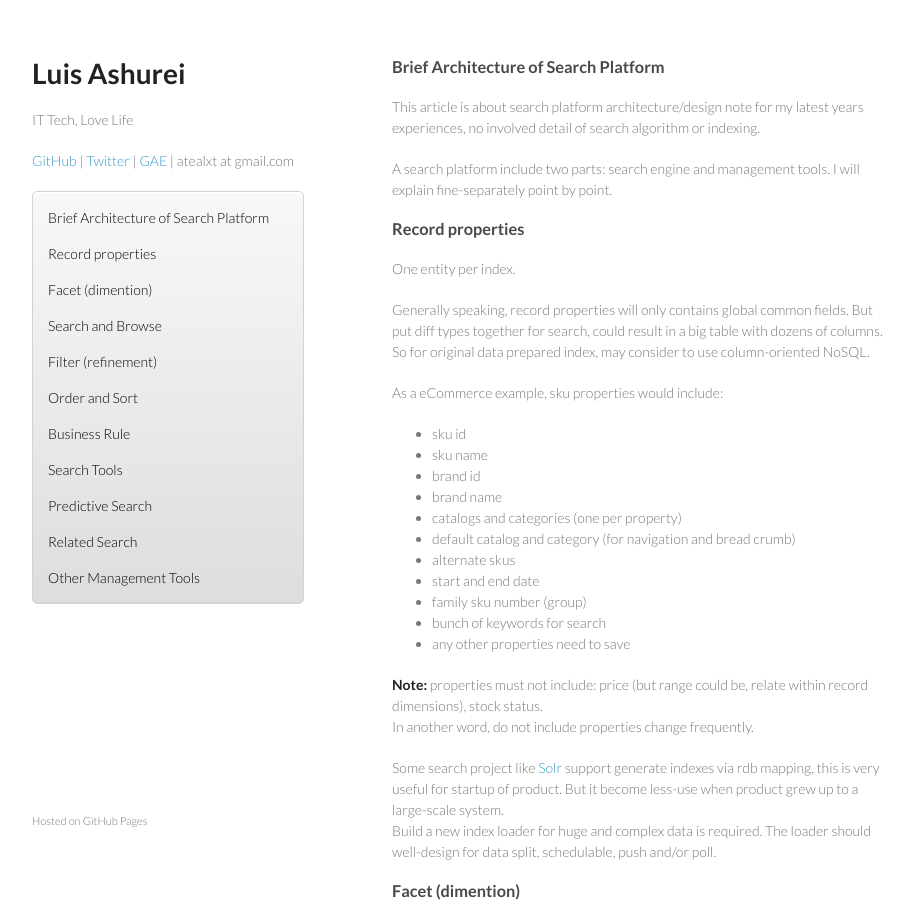
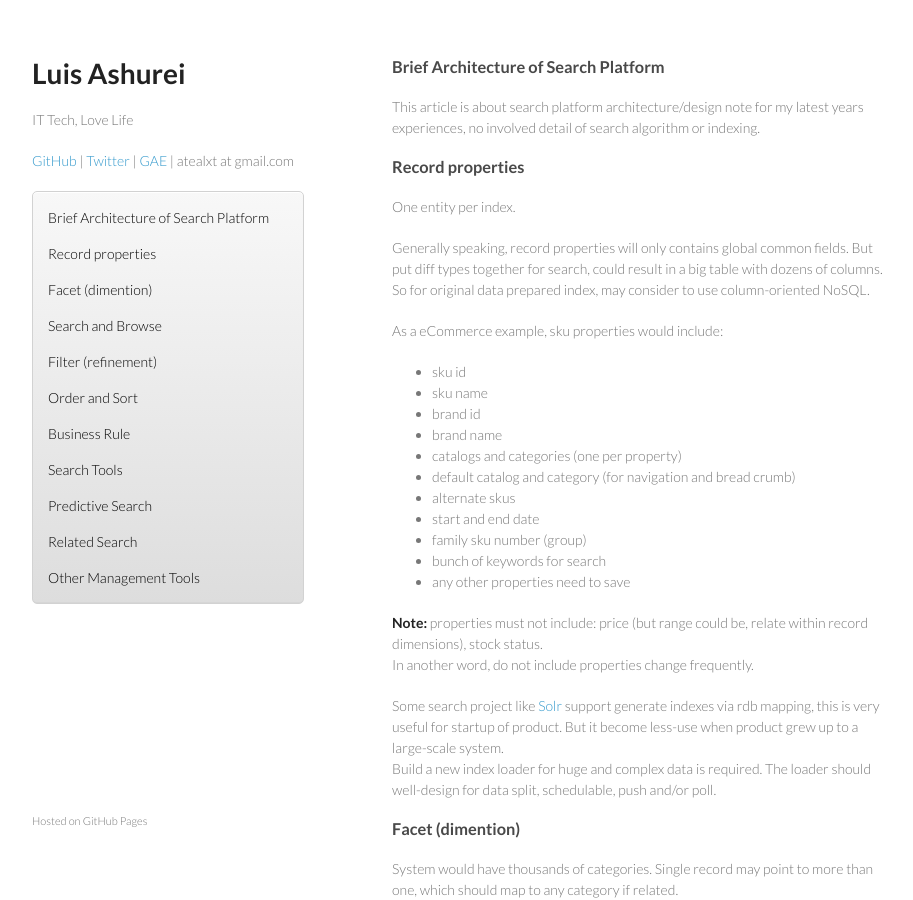
Before and after one commit to atealxt/atealxt.github.io, a Jekyll site: the page built from _posts/2014-08-13-brief-architecture-of-search-platform.html, in a window 1280 px wide and 900 px high. Shown: the whole window, without its empty margins (178-1091 px from the left). Built offline with Jekyll 4.4.1, drawn with Linux system fonts in a browser that asks for light colours; comment, search, counter and statistics services are not loaded.

Commit message:
Update 2014-08-13-brief-architecture-of-search-platform.html

```diff
--- a/_posts/2014-08-13-brief-architecture-of-search-platform.html
+++ b/_posts/2014-08-13-brief-architecture-of-search-platform.html
@@ -15,10 +15,6 @@ comments: disqus
 <p>
 This article is about search platform architecture/design note for my latest years experiences,
 no involved detail of search algorithm or indexing.
-</p>
-
-<p>
-A search platform include two parts: search engine and management tools. I will explain fine-separately point by point.
 </p>
 
 <h3>
```
